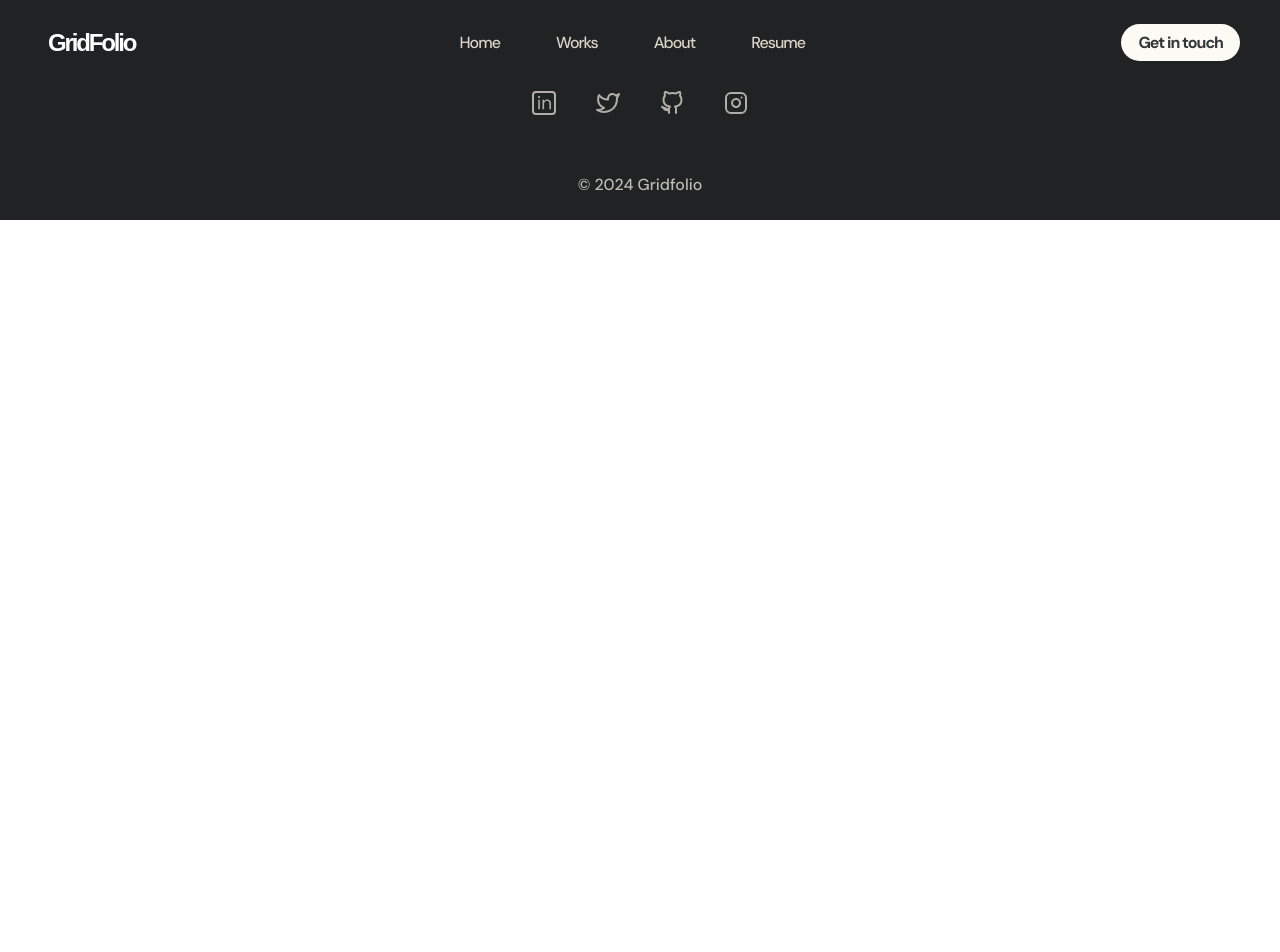
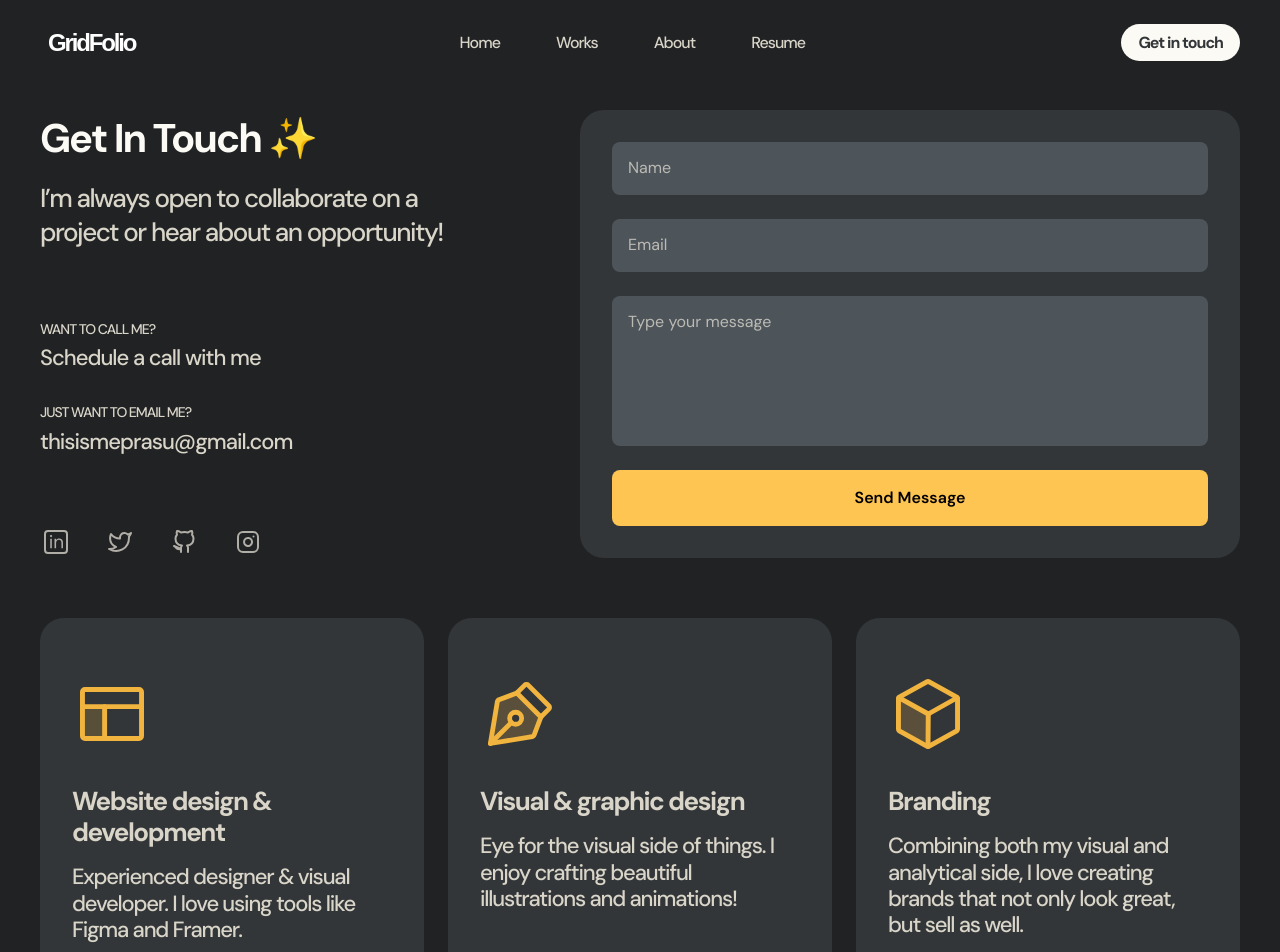
Before and after one commit to prasoonmohan/GridFolio, a Vue app: page /contact in a window 1280 px wide. Shown: the top 952 px of the page. Before the commit the page ends 800 px from the top, so only its background shows below. Built offline with nearby package versions, Linux system fonts and the light colour scheme.

Commit message:
feat: added contact page

```diff
--- a/src/assets/components/_card.scss
+++ b/src/assets/components/_card.scss
@@ -20,6 +20,7 @@
         @include IconSize(40px,40px);
         position: absolute;
         right: 32px;
+        cursor: pointer;
         bottom: 32px;
     }
 }
--- a/src/assets/helpers/tokens/_colors.scss
+++ b/src/assets/helpers/tokens/_colors.scss
@@ -3,11 +3,13 @@ $white: #fff;
 
 // yellow
 $yellow-70:#FFC552;
+$yellow-60:#ffc552cf;
 $yellow-05:#5C523E;
 
 // black
 $black-90:#212224;
 $black-70:#333639;
+$black-30:#4d555b;
 
 // gray
 $gray-80:#494C50;
--- /dev/null
+++ b/src/assets/pages/_contact.scss
@@ -0,0 +1,150 @@
+.contact-container{
+    display: flex;
+    flex-direction: column;
+    gap: 60px;
+    .top-section{
+        display: grid;
+        grid-template-columns: 1fr 1.5fr;
+        gap: 100px;
+    }
+    .left-section{
+        display: flex;
+        flex-direction: column;
+        justify-content: space-between;
+    }
+    .main-title{
+        font-size: rem(40);
+        line-height: 1.4em;
+
+    }
+    .title-desc{
+        font-size: rem(26);
+        font-weight: 500;
+        letter-spacing: -1.5px;
+        line-height: 1.3em;
+        color: $gray-65;
+        margin-top: 16px;
+    }
+    .contact-wrapper{
+        display: flex;
+        flex-direction: column;
+        gap: 32px;
+    }
+    .contact-list-container{
+        display: flex;
+        flex-direction: column;
+        gap: 8PX;
+    }
+    .contact-link{
+        text-transform: initial;
+        cursor: pointer;
+        width: fit-content;
+
+        &:hover{
+            color: $yellow-70;
+            text-decoration: underline;
+
+        }
+    }
+    .social-container{
+        display: flex;
+        align-items: center;
+        gap: 32px;
+
+     }
+     .social-icon{
+        @include IconSize(32px,32px ,pointer);
+
+            svg{
+                path{
+                   transition: stroke .4s;
+                }
+            }
+            &:hover{
+                svg{
+                    path{
+                        stroke: $yellow-70;
+                    }
+                }
+            }
+     }
+     .linkedin{
+        @include IconSize(32px,32px ,pointer);
+        svg{
+            path{
+               transition: fill .4s;
+            }
+            rect{
+                transition: stroke .4s;
+            }
+        }
+        &:hover{
+            svg{
+                path{
+                   fill:$yellow-70;
+                }
+                rect{
+                   stroke:$yellow-70;
+                }
+            }
+        }
+     }
+     .right-section{
+        display: flex;
+        flex-direction: column;
+        gap: 24px;
+        border-radius: 24px;
+        // width: 100%;s
+        height: 100%;
+        padding: 32px;
+        background-color: $black-70;
+     }
+     .input-field{
+        padding: 16px;
+        background-color: $black-30 ;
+        border-radius: 8px;
+        outline: none;
+        border: none;
+        font-weight: 400;
+        font-size: rem(16);
+        color: $white-70;
+
+        &::placeholder{
+            color: $gray-70;
+        }
+     }
+     .text-area{
+        height: 150px;
+        resize: none;
+     }
+     .bottom-section{
+        display: grid;
+        grid-template-columns: repeat(3,1fr);
+        gap: 24px;
+     }
+     .bottom-card{
+
+    padding: 56px 32px;
+     }
+     .card-icon{
+        @include IconSize(80px,80px);
+        padding:8px;
+     }
+     .card-title{
+font-size: rem(26);
+font-weight: 700;
+letter-spacing: -1.5px;
+line-height: 1.2em;
+color: $gray-65;
+margin-top: 32px;
+     }
+     .card-desc{
+        font-size: rem(22);
+        font-weight: 500;
+        letter-spacing: -1.2px;
+line-height: 1.2em;
+margin-top: 16px;
+color: $gray-65;
+
+     }
+}
--- a/src/assets/pages/_index.scss
+++ b/src/assets/pages/_index.scss
@@ -1 +1 @@
-@import "home",'about_us','resume';
+@import "home",'about_us','resume','contact';
--- a/src/assets/utilities/_button.scss
+++ b/src/assets/utilities/_button.scss
@@ -50,5 +50,19 @@
 		border-color: $yellow-70;
 	}
 }
+&.send-msg{
+padding: 16px;
+border-radius: 8px;
+line-height: 1.4em;
+width: 100%;
+font-weight: 600;
+font-size: rem(16);
+background-color: $yellow-70;
+cursor: pointer;
+
+&:hover{
+	background-color: $yellow-60;
+}
+}
 
 }
--- a/src/components/Cards/Card.vue
+++ b/src/components/Cards/Card.vue
@@ -1,5 +1,5 @@
 <script setup>
-const props = defineProps(['className', 'image','arrow','cover','width']);
+const props = defineProps(['className', 'image','arrow','cover']);
 </script>
 
 <template>
--- a/src/components/layout/Header.vue
+++ b/src/components/layout/Header.vue
@@ -24,7 +24,9 @@ watch(() => {
         <RouterLink to="/about" class="links" :class="{ active: activeRoute === 'about' }">About</RouterLink>
         <RouterLink to="/resume" class="links" :class="{ active: activeRoute === 'resume' }">Resume</RouterLink>
       </ul>
-      <button class="btn get-in-touch">Get in touch</button>
+<RouterLink to="/contact">
+  <button class="btn get-in-touch">Get in touch</button>
+</RouterLink>
     </div>
   </header>
 </template>
--- /dev/null
+++ b/src/hooks/useRouter.js
@@ -0,0 +1,8 @@
+// useRouter.js
+import { useRouter } from 'vue-router';
+
+const router = useRouter();
+
+export const handleRouter = (link) => {
+  router.push(link);
+};
--- a/src/router/index.js
+++ b/src/router/index.js
@@ -23,6 +23,11 @@ const router = createRouter({
       path: '/resume',
       name: 'resume',
       component: () => import('../views/ResumeView.vue')
+    },
+    {
+      path: '/contact',
+      name: 'contact',
+      component: () => import('../views/ContactView.vue')
     }
   ]
 })
--- /dev/null
+++ b/src/views/ContactView.vue
@@ -0,0 +1,92 @@
+<script setup>
+import Card from '../components/Cards/Card.vue'
+const BottomCard = [
+    {
+icon:'web',
+title:"Website design  & development",
+desc:"Experienced designer & visual developer. I love using tools like Figma and Framer."
+    },
+    {
+icon:'visual',
+title:"Visual & graphic design",
+desc:"Eye for the visual side of things. I enjoy crafting beautiful illustrations and animations!"
+    },
+    {
+icon:'branding',
+title:"Branding",
+desc:"Combining both my visual and analytical side, I love creating brands that not only look great, but sell as well."
+    },
+]
+</script>
+<template>
+    <main class="main-section">
+<div class="page-container container contact-container">
+<div class="top-section">
+<div class="left-section">
+<div class="">
+    <h4 class="title-normal main-title">Get in Touch ✨</h4>
+    <p class="title-desc">I’m always open to collaborate on a project or hear about an opportunity!</p>
+</div>
+<div class="contact-wrapper">
+<div class="contact-list-container">
+    <h6 class="title-medium">WANT TO CALL ME?</h6>
+    <h4 class="title-medium font-22 contact-link">Schedule a call with me</h4>
+</div>
+<div class="contact-list-container">
+    <h6 class="title-medium">JUST WANT TO EMAIL ME?</h6>
+    <h4  class="title-medium font-22 contact-link">thisismeprasu@gmail.com</h4>
+</div>
+</div>
+<div class="social-container">
+    <span class="linkedin">
+        <svg width="32" height="32" viewBox="0 0 32 32" fill="none" xmlns="http://www.w3.org/2000/svg">
+<path d="M11.0697 11.1394C10.7707 11.1394 10.5176 11.0359 10.3106 10.8289C10.1035 10.6218 10 10.3688 10 10.0697C10 9.77066 10.1035 9.51761 10.3106 9.31057C10.5176 9.10352 10.7707 9 11.0697 9C11.3573 9 11.5988 9.10352 11.7944 9.31057C12.0014 9.51761 12.1049 9.77066 12.1049 10.0697C12.1049 10.3688 12.0014 10.6218 11.7944 10.8289C11.5988 11.0359 11.3573 11.1394 11.0697 11.1394ZM11.8289 12.675V22.13H10.2588V12.675H11.8289Z" fill="#B0AEA7"/>
+<path d="M19.1115 12.5025C20.2618 12.5025 21.1935 12.8533 21.9066 13.555C22.6198 14.2451 22.9763 15.2458 22.9763 16.5571V22.13H21.4235V16.7814C21.4235 15.8382 21.1877 15.1193 20.7161 14.6247C20.2445 14.1186 19.6004 13.8655 18.7837 13.8655C17.9555 13.8655 17.2941 14.1243 16.7995 14.6419C16.3164 15.1595 16.0749 15.9129 16.0749 16.9022V22.13H14.5048V12.675H16.0749V14.0208C16.3855 13.5377 16.8053 13.1639 17.3344 12.8993C17.875 12.6348 18.4674 12.5025 19.1115 12.5025Z" fill="#B0AEA7"/>
+<rect x="5" y="5" width="22" height="22" rx="3" stroke="#B0AEA7" stroke-width="2"/>
+</svg>
+
+    </span>
+    <span class="social-icon twitter">
+        <svg width="24" height="24" viewBox="0 0 24 24" fill="none" xmlns="http://www.w3.org/2000/svg">
+<path d="M23 3.00005C22.0424 3.67552 20.9821 4.19216 19.86 4.53005C19.2577 3.83756 18.4573 3.34674 17.567 3.12397C16.6767 2.90121 15.7395 2.95724 14.8821 3.2845C14.0247 3.61176 13.2884 4.19445 12.773 4.95376C12.2575 5.71308 11.9877 6.61238 12 7.53005V8.53005C10.2426 8.57561 8.50127 8.18586 6.93101 7.39549C5.36074 6.60513 4.01032 5.43868 3 4.00005C3 4.00005 -1 13 8 17C5.94053 18.398 3.48716 19.099 1 19C10 24 21 19 21 7.50005C20.9991 7.2215 20.9723 6.94364 20.92 6.67005C21.9406 5.66354 22.6608 4.39276 23 3.00005V3.00005Z" stroke="#B0AEA7" stroke-width="2" stroke-linecap="round" stroke-linejoin="round"/>
+</svg>
+    </span>
+    <span class="social-icon">
+        <svg width="24" height="24" viewBox="0 0 24 24" fill="none" xmlns="http://www.w3.org/2000/svg">
+<g clip-path="url(#clip0_2_1639)">
+<path d="M16 22V18.13C16.0375 17.6532 15.9731 17.1738 15.811 16.7238C15.6489 16.2738 15.3929 15.8634 15.06 15.52C18.2 15.17 21.5 13.98 21.5 8.52C21.4997 7.12383 20.9627 5.7812 20 4.77C20.4559 3.54851 20.4236 2.19835 19.91 0.999999C19.91 0.999999 18.73 0.649999 16 2.48C13.708 1.85882 11.292 1.85882 9 2.48C6.27 0.649999 5.09 0.999999 5.09 0.999999C4.57638 2.19835 4.54414 3.54851 5 4.77C4.03013 5.7887 3.49252 7.14346 3.5 8.55C3.5 13.97 6.8 15.16 9.94 15.55C9.611 15.89 9.35726 16.2954 9.19531 16.7399C9.03335 17.1844 8.96681 17.6581 9 18.13V22M9 19C4 20.5 4 16.5 2 16L9 19Z" stroke="#B0AEA7" stroke-width="2" stroke-linecap="round" stroke-linejoin="round"/>
+</g>
+<defs>
+<clipPath id="clip0_2_1639">
+<rect width="24" height="24" fill="white"/>
+</clipPath>
+</defs>
+</svg>
+    </span>
+    <span class="social-icon">
+        <svg width="24" height="24" viewBox="0 0 24 24" fill="none" xmlns="http://www.w3.org/2000/svg">
+<path d="M17 2H7C4.23858 2 2 4.23858 2 7V17C2 19.7614 4.23858 22 7 22H17C19.7614 22 22 19.7614 22 17V7C22 4.23858 19.7614 2 17 2Z" stroke="#B0AEA7" stroke-width="2" stroke-linecap="round" stroke-linejoin="round"/>
+<path d="M16 11.37C16.1234 12.2022 15.9812 13.0522 15.5937 13.799C15.2062 14.5458 14.5931 15.1514 13.8416 15.5297C13.0901 15.9079 12.2384 16.0396 11.4077 15.9059C10.5771 15.7723 9.80971 15.3801 9.21479 14.7852C8.61987 14.1902 8.22768 13.4229 8.09402 12.5922C7.96035 11.7615 8.09202 10.9099 8.47028 10.1584C8.84854 9.40685 9.45414 8.79374 10.2009 8.40624C10.9477 8.01874 11.7977 7.87658 12.63 8C13.4789 8.12588 14.2648 8.52146 14.8716 9.1283C15.4785 9.73515 15.8741 10.5211 16 11.37Z" stroke="#B0AEA7" stroke-width="2" stroke-linecap="round" stroke-linejoin="round"/>
+<path d="M17.5 6.5H17.51" stroke="#B0AEA7" stroke-width="2" stroke-linecap="round" stroke-linejoin="round"/>
+</svg>
+    </span>
+</div>
+</div>
+<div class="right-section">
+<input type="text" placeholder="Name" class="input-field">
+<input type="mail" placeholder="Email" class="input-field">
+<textarea placeholder="Type your message" class="input-field text-area"/>
+<button class="btn send-msg">Send Message</button>
+</div>
+</div>
+<div class="bottom-section">
+<Card v-for="(item, i) in BottomCard" :key="i" :className="'bottom-card'" :arrow="true">
+    <span class="card-icon">
+        <img :src="`/svg/${item.icon}.svg`" alt="">
+        </span>
+        <h5 class="card-title">{{ item.title }}</h5>
+        <p class="card-desc">{{ item.desc }}</p>
+</Card>
+</div>
+    </div></main>
+</template>
--- a/src/views/HomeView.vue
+++ b/src/views/HomeView.vue
@@ -1,10 +1,11 @@
 <script setup>
 import Card from '../components/Cards/Card.vue'
+import {handleRouter} from '../hooks/useRouter'
 </script>
 <template>
 <main class="main-section">
 <div class="page-container container grid">
-    <Card :className="'grid-col-13'">
+    <Card :className="'grid-col-13'" @click="()=>handleRouter('/about')">
         <div  class="flex-column-between profile-card ">
             <span class="avatar">
                 <img src="/img/home/avatar.png" alt="">
```
